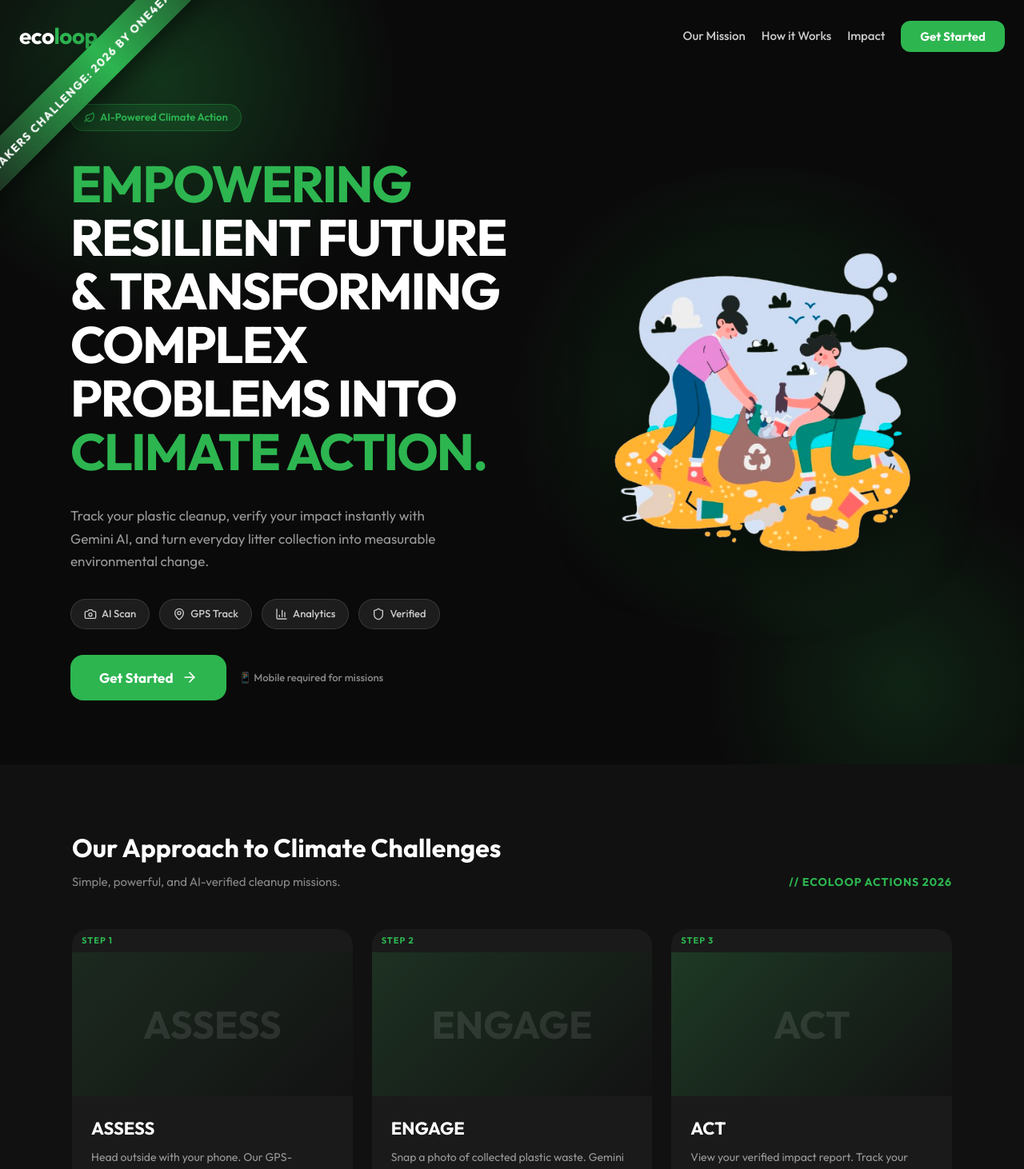
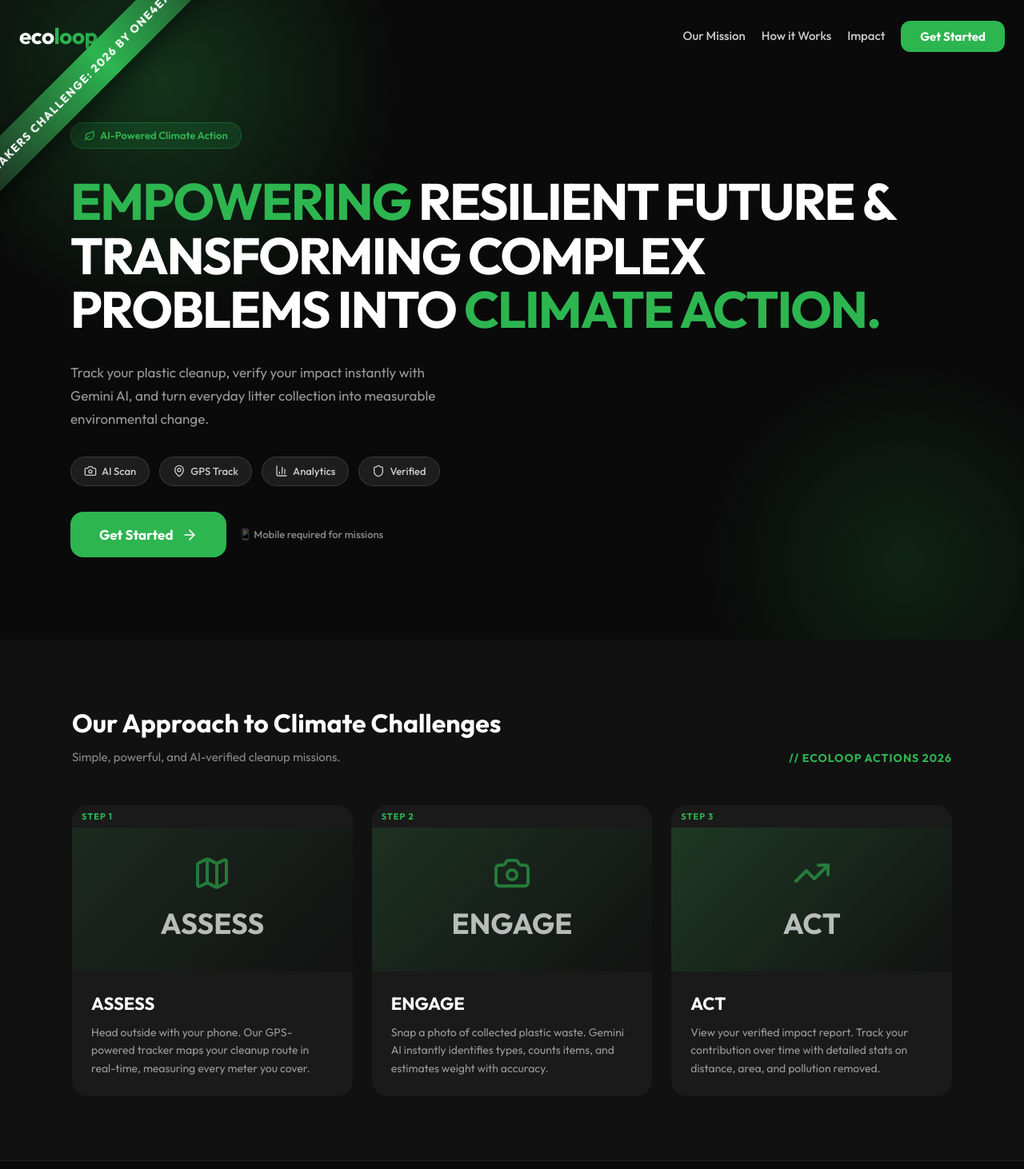
Before and after one commit to khawaidev/ecoloop, a React (Vite) app: page / in a window 1280 px wide. Shown: the top 1462 px of the page at 80% size. Built offline with nearby package versions, Linux system fonts and the light colour scheme; no server answers.

Commit message:
feat: landing icons, badge system, and leaderboard widgets

```diff
--- /dev/null
+++ b/src/components/LeaderboardWidget.tsx
@@ -0,0 +1,76 @@
+import { useState, useEffect } from 'react';
+import { supabase } from '../lib/supabase';
+import { Trophy } from 'lucide-react';
+
+export const LeaderboardWidget = ({ currentUserId }: { currentUserId?: string }) => {
+  const [leaders, setLeaders] = useState<any[]>([]);
+  const [loading, setLoading] = useState(true);
+
+  useEffect(() => {
+    fetchLeaderboard();
+  }, []);
+
+  const fetchLeaderboard = async () => {
+    setLoading(true);
+    // Fetch activities and profiles
+    const { data: activities } = await supabase.from('activities').select('user_id, plastic_count, distance_km, area_covered_sqm');
+    const { data: profiles } = await supabase.from('profiles').select('id, username, avatar_url');
+
+    if (activities && profiles) {
+      const userStats = {} as Record<string, any>;
+      activities.forEach(a => {
+        if (!userStats[a.user_id]) userStats[a.user_id] = { items: 0, dist: 0, area: 0 };
+        userStats[a.user_id].items += (a.plastic_count || 0);
+        userStats[a.user_id].dist += (a.distance_km || 0);
+        userStats[a.user_id].area += (a.area_covered_sqm || 0);
+      });
+
+      const ranked = Object.keys(userStats).map(userId => {
+        const p = profiles.find(pr => pr.id === userId);
+        return {
+          userId,
+          name: p?.username || 'Eco Warrior',
+          avatar: p?.avatar_url,
+          ...userStats[userId]
+        };
+      }).sort((a, b) => b.items - a.items).slice(0, 5); // top 5
+
+      setLeaders(ranked);
+    }
+    setLoading(false);
+  };
+
+  if (loading) return <div style={{ padding: '16px', color: 'var(--text-muted)' }}>Loading ranks...</div>;
+
+  return (
+    <div style={{ background: 'var(--bg-card)', borderRadius: 'var(--radius-lg)', border: '1px solid var(--border-color)', overflow: 'hidden' }}>
+      <div style={{ padding: '16px 20px', borderBottom: '1px solid var(--border-color)', display: 'flex', alignItems: 'center', gap: '8px' }}>
+        <Trophy size={20} color="#eab308" />
+        <h3 style={{ margin: 0, fontSize: '16px', fontWeight: 600 }}>Top Cleaners</h3>
+      </div>
+      <div style={{ display: 'flex', flexDirection: 'column' }}>
+        {leaders.length === 0 ? (
+          <div style={{ padding: '16px 20px', color: 'var(--text-muted)', fontSize: '14px' }}>No records yet. Be the first!</div>
+        ) : leaders.map((l, idx) => (
+          <div key={l.userId} style={{ padding: '12px 20px', display: 'flex', alignItems: 'center', gap: '12px', background: l.userId === currentUserId ? 'rgba(45,181,80,0.05)' : 'transparent', borderBottom: idx < leaders.length - 1 ? '1px solid var(--border-color)' : 'none' }}>
+            <div style={{ width: '24px', fontWeight: 700, color: idx === 0 ? '#eab308' : idx === 1 ? '#94a3b8' : idx === 2 ? '#b45309' : 'var(--text-muted)' }}>#{idx + 1}</div>
+            {l.avatar ? (
+              <img src={l.avatar} alt={l.name} style={{ width: '32px', height: '32px', borderRadius: '16px', objectFit: 'cover' }} />
+            ) : (
+              <div style={{ width: '32px', height: '32px', borderRadius: '16px', background: 'var(--primary)', color: 'white', display: 'flex', alignItems: 'center', justifyContent: 'center', fontSize: '12px', fontWeight: 700 }}>
+                {l.name.charAt(0).toUpperCase()}
+              </div>
+            )}
+            <div style={{ flex: 1 }}>
+              <div style={{ fontWeight: 600, fontSize: '14px', color: 'var(--text-main)', display: 'flex', alignItems: 'center', gap: '6px' }}>
+                {l.name} {l.userId === currentUserId && <span style={{ fontSize: '11px', color: 'var(--primary)' }}>(You)</span>}
+              </div>
+              <div style={{ fontSize: '12px', color: 'var(--text-muted)' }}>{l.dist.toFixed(1)}km • {l.area.toFixed(1)}m² covered</div>
+            </div>
+            <div style={{ fontWeight: 700, color: 'var(--primary)', fontSize: '16px' }}>{l.items}</div>
+          </div>
+        ))}
+      </div>
+    </div>
+  );
+};
--- /dev/null
+++ b/src/components/LevelBadge.tsx
@@ -0,0 +1,16 @@
+
+export function getBadgeDetails(totalItems: number) {
+  if (totalItems >= 1000) return { name: 'Eco-Legend', color: '#14532d', bg: '#dcfce7', icon: '👑' };
+  if (totalItems >= 500) return { name: 'Eco-Master', color: '#16a34a', bg: '#dcfce7', icon: '⭐' };
+  if (totalItems >= 100) return { name: 'Eco-Elite', color: '#2DB550', bg: '#dcfce7', icon: '⚡' };
+  return { name: 'Eco-Warrior', color: '#166534', bg: '#dcfce7', icon: '🌱' };
+}
+
+export const LevelBadge = ({ totalItems }: { totalItems: number }) => {
+  const badge = getBadgeDetails(totalItems);
+  return (
+    <div style={{ display: 'inline-flex', alignItems: 'center', gap: '6px', background: badge.bg, color: badge.color, padding: '4px 12px', borderRadius: '20px', fontSize: '13px', fontWeight: 700, border: `1px solid ${badge.color}` }}>
+      <span>{badge.icon}</span> {badge.name}
+    </div>
+  );
+};
--- a/src/pages/Dashboard.tsx
+++ b/src/pages/Dashboard.tsx
@@ -3,6 +3,8 @@ import { useNavigate } from 'react-router-dom';
 import { useAuth } from '../context/AuthContext';
 import { supabase } from '../lib/supabase';
 import { Award, Recycle, ArrowRight, Smartphone } from 'lucide-react';
+import { LevelBadge } from '../components/LevelBadge';
+import { LeaderboardWidget } from '../components/LeaderboardWidget';
 
 const MISSIONS_POOL = [
   { name: 'Collect 10 Plastic Items', description: 'Head out to your local park or street and pick up discarded plastic wrappers and bottles.', target: 10 },
@@ -129,7 +131,10 @@ export const Dashboard = () => {
           )}
           <div>
             <p style={{ fontSize: '13px', color: 'var(--text-muted)', margin: 0 }}>Welcome back!</p>
-            <p style={{ fontSize: '16px', fontWeight: 600, color: 'var(--text-main)', margin: 0 }}>{displayName}</p>
+            <div style={{ display: 'flex', alignItems: 'center', gap: '10px' }}>
+              <p style={{ fontSize: '16px', fontWeight: 600, color: 'var(--text-main)', margin: 0 }}>{displayName}</p>
+              <LevelBadge totalItems={stats.totalItems} />
+            </div>
           </div>
         </div>
         <Award size={28} color="var(--primary)" />
@@ -258,6 +263,9 @@ export const Dashboard = () => {
               </div>
             </div>
           )}
+
+          {/* Leaderboard */}
+          <LeaderboardWidget currentUserId={user?.id} />
         </div>
       </div>
     </div>
--- a/src/pages/Landing.tsx
+++ b/src/pages/Landing.tsx
@@ -1,4 +1,4 @@
-import { ArrowRight, Leaf, Camera, MapPin, BarChart3, Shield } from 'lucide-react';
+import { ArrowRight, Leaf, Camera, MapPin, BarChart3, Shield, Map, TrendingUp } from 'lucide-react';
 import { useNavigate } from 'react-router-dom';
 import heroImg from '../assets/3444156-removebg-preview.png';
 
@@ -259,26 +259,7 @@ export const Landing = () => {
           </div>
 
           {/* Right: Hero Image */}
-          <div style={{ flex: '1 1 300px', display: 'flex', justifyContent: 'center', position: 'relative' }}>
-            <div style={{
-              position: 'absolute', inset: '-20%',
-              background: 'radial-gradient(circle, rgba(45,181,80,0.2), transparent 70%)',
-              pointerEvents: 'none', borderRadius: '50%',
-            }} />
-            <img
-              src={heroImg}
-              alt="Plastic Cleanup Hero"
-              style={{
-                width: '100%',
-                maxWidth: '420px',
-                objectFit: 'cover',
-                filter: 'drop-shadow(0 20px 40px rgba(0,0,0,0.5))',
-                borderRadius: '24px',
-                position: 'relative',
-                zIndex: 1,
-              }}
-            />
-          </div>
+
         </div>
       </div>
 
@@ -295,16 +276,17 @@ export const Landing = () => {
 
           <div className="approach-grid" style={{ display: 'grid', gridTemplateColumns: 'repeat(3, 1fr)', gap: '24px' }}>
             {[
-              { step: 'STEP 1', title: 'ASSESS', desc: 'Head outside with your phone. Our GPS-powered tracker maps your cleanup route in real-time, measuring every meter you cover.' },
-              { step: 'STEP 2', title: 'ENGAGE', desc: 'Snap a photo of collected plastic waste. Gemini AI instantly identifies types, counts items, and estimates weight with accuracy.' },
-              { step: 'STEP 3', title: 'ACT', desc: 'View your verified impact report. Track your contribution over time with detailed stats on distance, area, and pollution removed.' },
+              { step: 'STEP 1', title: 'ASSESS', icon: <Map size={48} color="#2DB550" opacity={0.6} />, desc: 'Head outside with your phone. Our GPS-powered tracker maps your cleanup route in real-time, measuring every meter you cover.' },
+              { step: 'STEP 2', title: 'ENGAGE', icon: <Camera size={48} color="#2DB550" opacity={0.6} />, desc: 'Snap a photo of collected plastic waste. Gemini AI instantly identifies types, counts items, and estimates weight with accuracy.' },
+              { step: 'STEP 3', title: 'ACT', icon: <TrendingUp size={48} color="#2DB550" opacity={0.6} />, desc: 'View your verified impact report. Track your contribution over time with detailed stats on distance, area, and pollution removed.' },
             ].map((item, i) => (
               <div key={i} className="approach-card">
                 <div style={{ padding: '6px 12px', display: 'flex', justifyContent: 'space-between', alignItems: 'center' }}>
                   <span style={{ color: '#2DB550', fontSize: '11px', fontWeight: 700, letterSpacing: '1px' }}>{item.step}</span>
                 </div>
-                <div style={{ height: '180px', background: `linear-gradient(135deg, rgba(45,181,80,${0.1 + i * 0.05}), rgba(0,0,0,0.3))`, display: 'flex', alignItems: 'center', justifyContent: 'center' }}>
-                  <span style={{ fontSize: '48px', fontWeight: 800, color: 'rgba(255,255,255,0.1)' }}>{item.title}</span>
+                <div style={{ height: '180px', background: `linear-gradient(135deg, rgba(45,181,80,${0.1 + i * 0.05}), rgba(0,0,0,0.3))`, display: 'flex', flexDirection: 'column', alignItems: 'center', justifyContent: 'center', gap: '12px' }}>
+                  {item.icon}
+                  <span style={{ fontSize: '36px', fontWeight: 800, color: 'rgba(255,255,255,0.7)' }}>{item.title}</span>
                 </div>
                 <div style={{ padding: '24px' }}>
                   <h3 style={{ color: 'white', fontSize: '22px', fontWeight: 700, margin: '0 0 8px' }}>{item.title}</h3>
--- a/src/pages/Profile.tsx
+++ b/src/pages/Profile.tsx
@@ -3,7 +3,9 @@ import { useNavigate } from 'react-router-dom';
 import { useAuth } from '../context/AuthContext';
 import { supabase } from '../lib/supabase';
 import { signOut } from '../lib/supabase';
-import { LogOut, MapPin, ChevronRight, Award } from 'lucide-react';
+import { LogOut, MapPin } from 'lucide-react';
+import { LevelBadge, getBadgeDetails } from '../components/LevelBadge';
+import { LeaderboardWidget } from '../components/LeaderboardWidget';
 
 export const Profile = () => {
   const { user } = useAuth();
@@ -94,7 +96,7 @@ export const Profile = () => {
           </div>
         )}
         <div style={{ textAlign: 'center' }}>
-          <h1 style={{ fontSize: '22px', fontWeight: 700, margin: '0 0 4px' }}>{displayName}</h1>
+          <h1 style={{ fontSize: '22px', fontWeight: 700, margin: '0 0 8px' }}>{displayName} <LevelBadge totalItems={stats.totalItems} /></h1>
           <p style={{ color: 'var(--text-muted)', fontSize: '14px', margin: 0 }}>{email}</p>
         </div>
         {profile?.location_name && (
@@ -123,19 +125,20 @@ export const Profile = () => {
 
       {/* Badges / Achievement */}
       <div style={{ background: 'var(--bg-card)', border: '1px solid var(--border-color)', borderRadius: 'var(--radius-lg)', padding: '20px', display: 'flex', alignItems: 'center', gap: '16px' }}>
-        <div style={{ width: '48px', height: '48px', borderRadius: '24px', background: 'rgba(69,123,89,0.1)', display: 'flex', alignItems: 'center', justifyContent: 'center', flexShrink: 0 }}>
-          <Award size={24} color="var(--primary)" />
+        <div style={{ width: '48px', height: '48px', borderRadius: '24px', background: getBadgeDetails(stats.totalItems).bg, display: 'flex', alignItems: 'center', justifyContent: 'center', flexShrink: 0, fontSize: '24px' }}>
+          {getBadgeDetails(stats.totalItems).icon}
         </div>
         <div style={{ flex: 1 }}>
-          <p style={{ fontSize: '15px', fontWeight: 600, margin: '0 0 2px' }}>
-            {stats.totalItems >= 50 ? 'Eco Champion 🏆' : stats.totalItems >= 10 ? 'Rising Star ⭐' : 'Getting Started 🌱'}
+          <p style={{ fontSize: '15px', fontWeight: 600, margin: '0 0 2px', color: getBadgeDetails(stats.totalItems).color }}>
+            {getBadgeDetails(stats.totalItems).name}
           </p>
           <p style={{ fontSize: '12px', color: 'var(--text-muted)', margin: 0 }}>
-            {stats.totalItems >= 50 ? 'You\'re making a huge impact!' : stats.totalItems >= 10 ? 'Keep up the great work!' : 'Complete missions to earn badges!'}
+            {stats.totalItems >= 1000 ? 'You are a legend making massive impact!' : stats.totalItems >= 500 ? 'Incredible ecosystem contribution!' : stats.totalItems >= 100 ? 'You are making a huge difference!' : 'Complete missions to level up!'}
           </p>
         </div>
-        <ChevronRight size={20} color="var(--text-muted)" />
       </div>
+
+      <LeaderboardWidget currentUserId={user?.id} />
 
       {/* Spacer */}
       <div style={{ flex: 1 }} />
```
Also changed, not shown: 1 other file (tests, documents, lock files or other folders).
